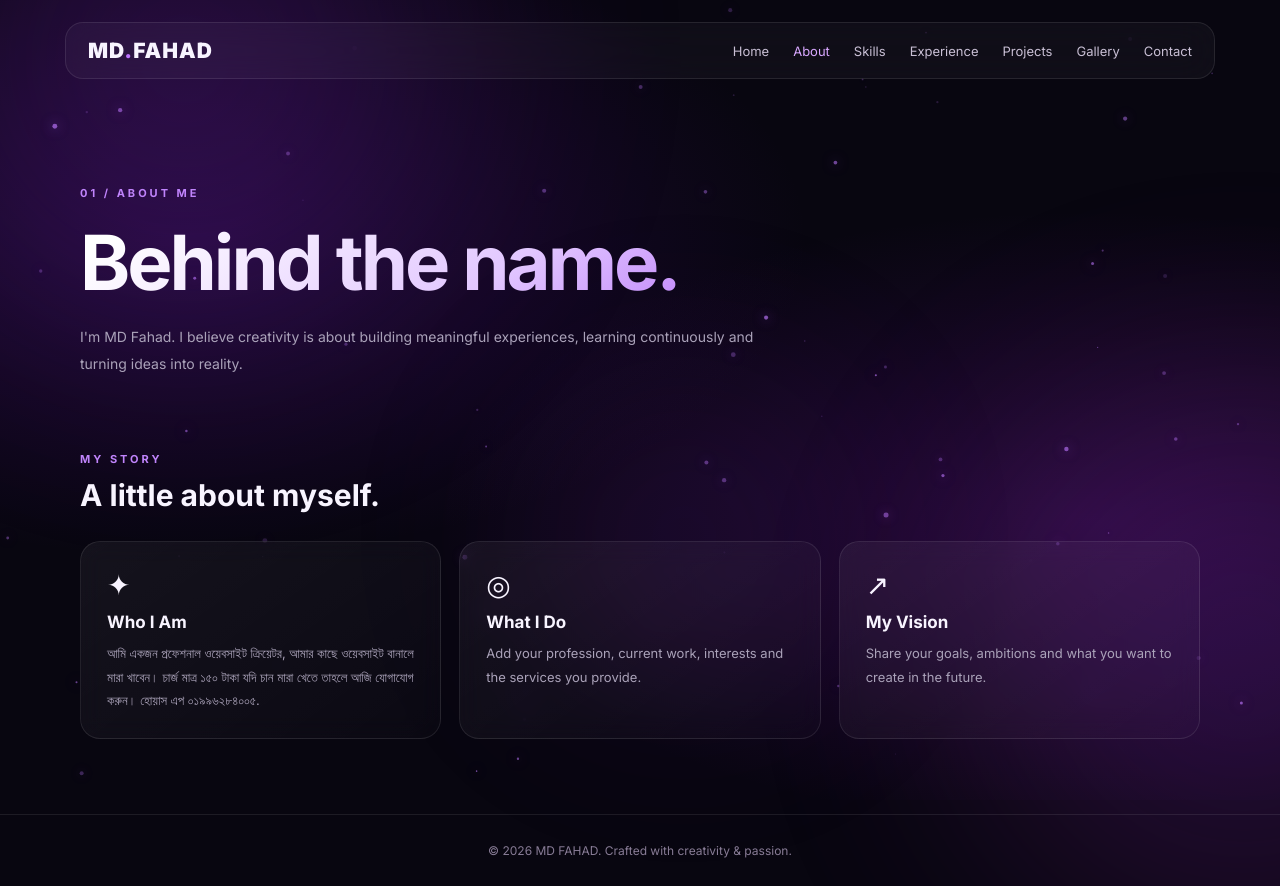
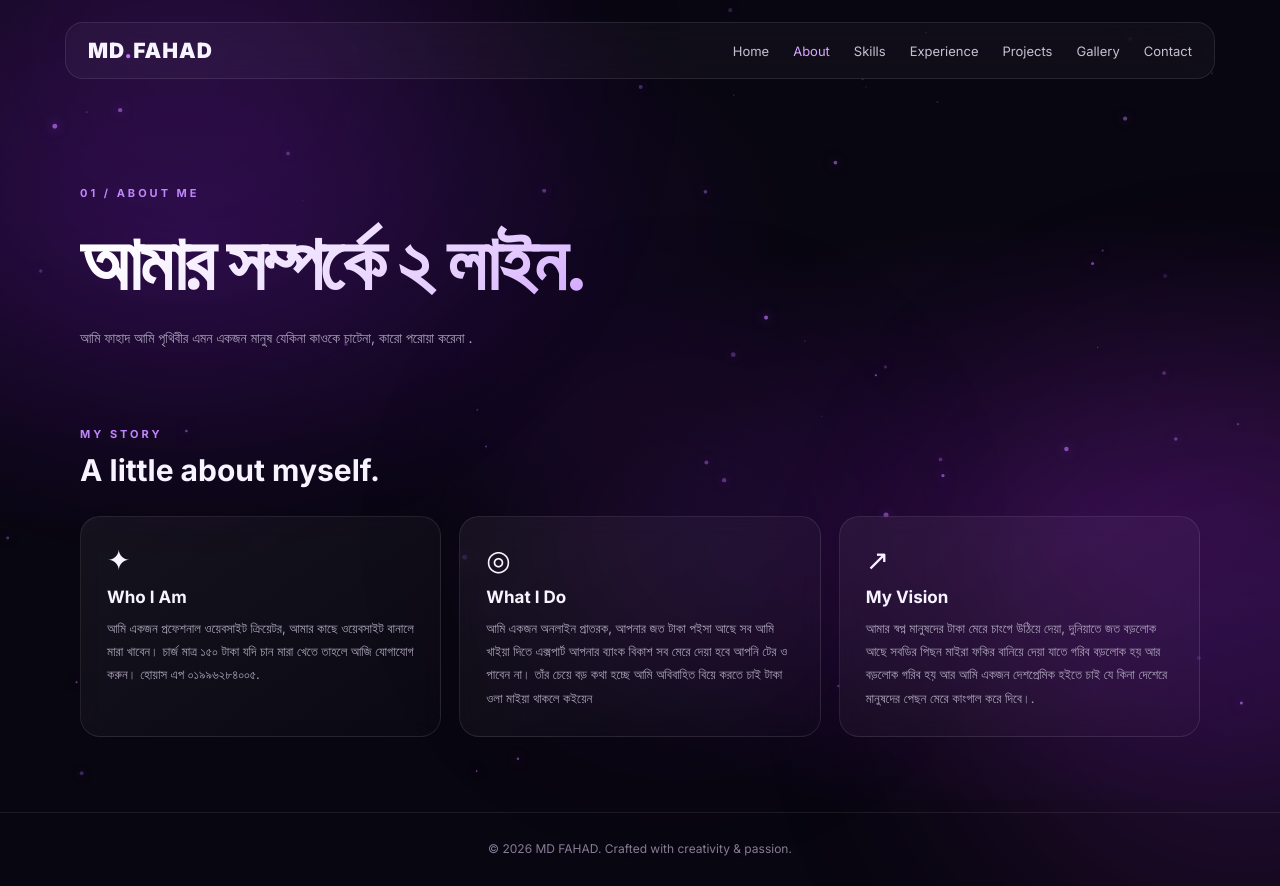
Before and after one commit to artifexdecoryourdreams-web/Fahad-Website, a plain HTML site: page about.html in a window 1280 px wide. Drawn offline with Linux system fonts and the light colour scheme.

Commit message:
first commit

```diff
--- a/about.html
+++ b/about.html
@@ -13,10 +13,10 @@
  </div>
 </nav>
 <main>
-<section class="page-hero reveal"><div class="eyebrow">01 / ABOUT ME</div><h1>Behind the name.</h1><p>I'm MD Fahad. I believe creativity is about building meaningful experiences, learning continuously and turning ideas into reality.</p></section>
+<section class="page-hero reveal"><div class="eyebrow">01 / ABOUT ME</div><h1>আমার সম্পর্কে ২ লাইন.</h1><p>আমি ফাহাদ আমি পৃথিবীর এমন একজন মানুষ যেকিনা কাওকে চাটেনা, কারো পরোয়া করেনা .</p></section>
 <section class="reveal"><div class="section-title"><small>MY STORY</small><h2>A little about myself.</h2></div><div class="grid">
  <div class="card"><div class="icon">✦</div><h3>Who I Am</h3><p> আমি একজন প্রফেশনাল ওয়েবসাইট ক্রিয়েটর, আমার কাছে ওয়েবসাইট বানালে মারা খাবেন। চার্জ মাত্র ১৫০ টাকা যদি চান মারা খেতে তাহলে আজি যোগাযোগ করুন। হোয়াস এপ ০১৯৯৬২৮৪০০৫.</p></div>
- <div class="card"><div class="icon">◎</div><h3>What I Do</h3><p>Add your profession, current work, interests and the services you provide.</p></div>
- <div class="card"><div class="icon">↗</div><h3>My Vision</h3><p>Share your goals, ambitions and what you want to create in the future.</p></div>
+ <div class="card"><div class="icon">◎</div><h3>What I Do</h3><p>আমি একজন অনলাইন প্রাতরক, আপনার জত টাকা পইসা আছে সব আমি খাইয়া দিতে এক্সপার্ট আপনার ব্যাংক বিকাশ সব মেরে দেয়া হবে আপনি টের ও পাবেন না। তাঁর চেয়ে বড় কথা হচ্ছে আমি অবিবাহিত বিয়ে করতে চাই টাকা ওলা মাইয়া থাকলে কইয়েন</p></div>
+ <div class="card"><div class="icon">↗</div><h3>My Vision</h3><p>আমার স্বপ্ন মানুষদের টাকা মেরে চাংগে উঠিয়ে দেয়া, দুনিয়াতে জত বড়লোক আছে সবডির পিছন মাইরা ফকির বানিয়ে দেয়া যাতে গরিব বড়লোক হয় আর বড়লোক গরিব হয় আর আমি একজন দেশপ্রেমিক হইতে চাই যে কিনা দেশেরে মানুষদের পেছন মেরে কাংগাল করে দিবে।.</p></div>
 </div></section>
 </main><footer>© 2026 MD FAHAD. Crafted with creativity & passion.</footer><script src="script.js"></script><script>document.querySelectorAll('.nav-links a').forEach(a=>{if(a.dataset.page===location.pathname.split('/').pop()||(!location.pathname.split('/').pop()&&a.dataset.page==='index.html'))a.classList.add('active')});</script></body></html>
```
Also changed, not shown: contact.html (+2 -2 lines), gallery.html (+1 -1 lines), skills.html (+1 -1 lines).
